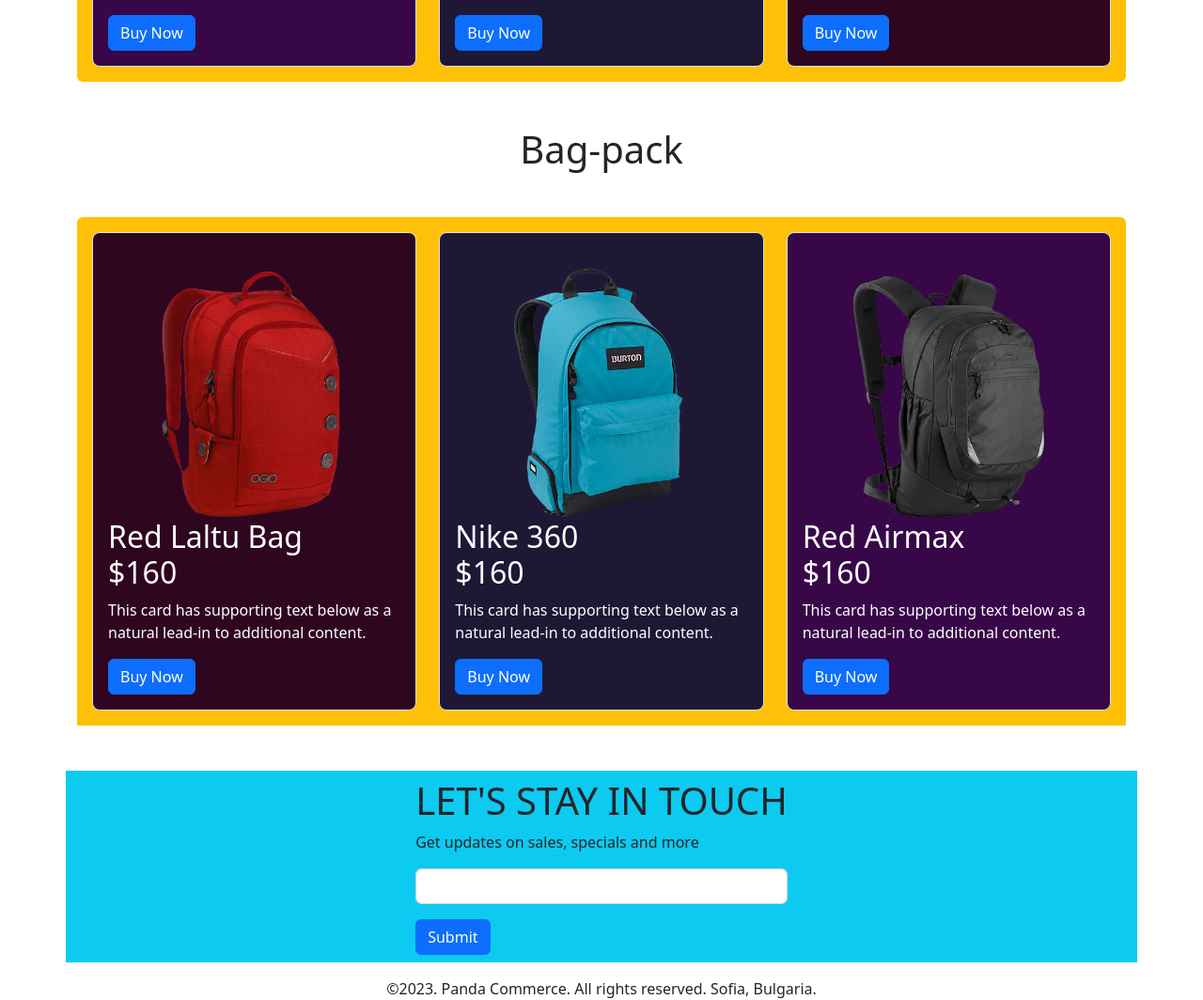
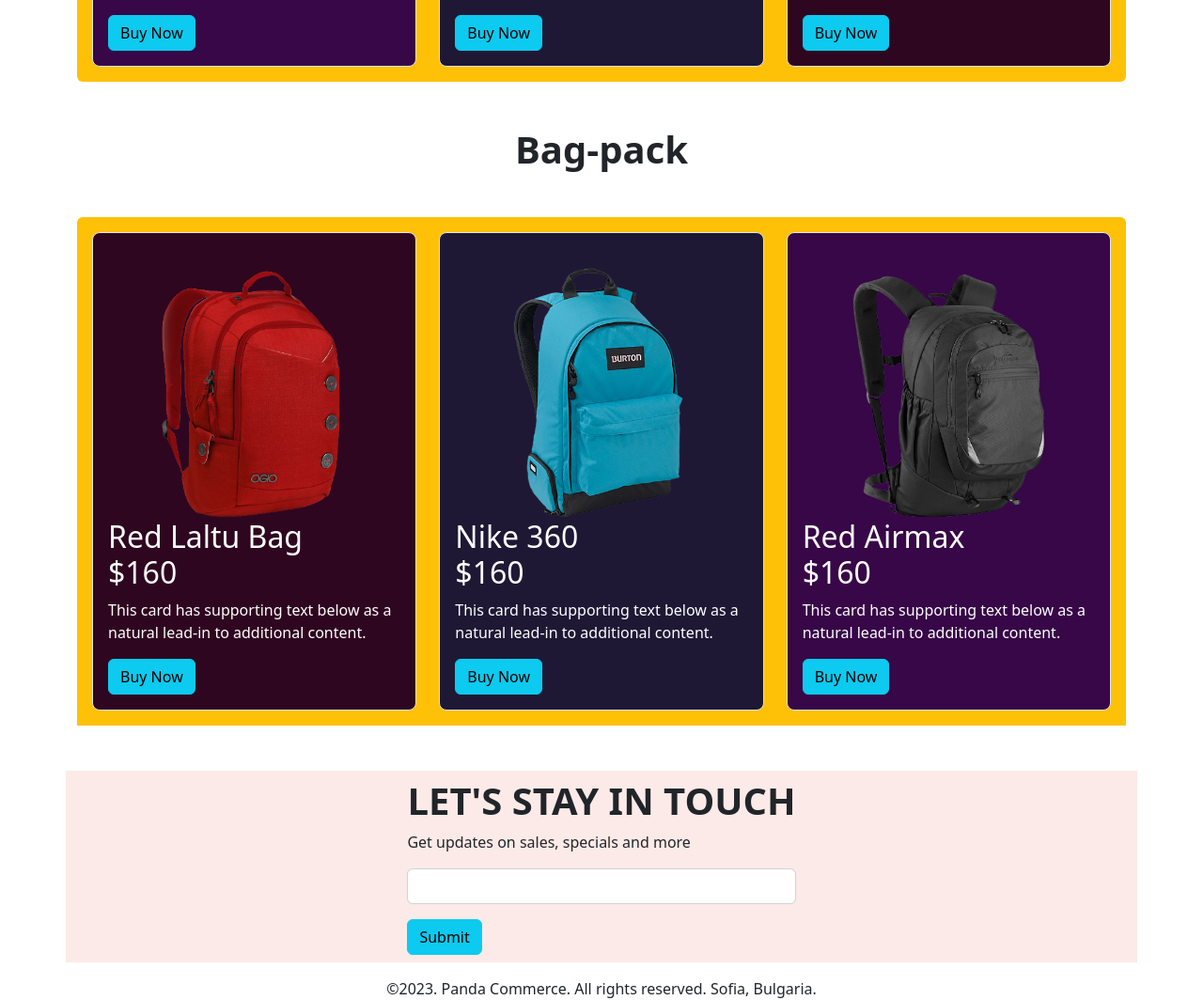
Before and after one commit to akramhoseen/pandda, a plain HTML site: page index.html in a window 1280 px wide. Shown: the part 1540-2604 px from the top of the page at 94% size. Drawn offline with nearby package versions, Linux system fonts and the light colour scheme.

Commit message:
first commit

```diff
--- /dev/null
+++ b/css/costom.css
@@ -0,0 +1,8 @@
+.pandda-bg-info {
+
+    background-color: #fceae8;
+}
+
+h1 {
+    font-weight: 700;
+}
--- a/index.html
+++ b/index.html
@@ -8,6 +8,9 @@
     <link href="https://cdn.jsdelivr.net/npm/bootstrap@5.2.0/dist/css/bootstrap.min.css" rel="stylesheet"
         integrity="sha384-gH2yIJqKdNHPEq0n4Mqa/HGKIhSkIHeL5AyhkYV8i59U5AR6csBvApHHNl/vI1Bx" crossorigin="anonymous">
     <link rel="shortcut icon" href="images/logo.png" type="image/x-icon">
+    <!-- custom css -->
+    <link rel="stylesheet" href="css/costom.css">
+
 </head>
 
 <body>
@@ -50,7 +53,7 @@
         <section class="container mt-5">
             <div id="carouselExampleControls" class="carousel slide " data-bs-ride="carousel">
                 <div class="carousel-inner ">
-                    <div class=" carousel-item active rounded p-5 mb-5  bg-info">
+                    <div class=" carousel-item active rounded p-5 mb-5  pandda-bg-info">
                         <div class="row ">
                             <div class="col-lg-7 col-12 col-sm-12 col-md-6 d-flex align-items-center ">
                                 <div>
@@ -60,7 +63,7 @@
                                         front
                                         of funky world.</p>
                                     <h1>$420</h1>
-                                    <div class=" btn btn-danger">Buy Now</div>
+                                    <div class="  btn btn-info ">Buy Now</div>
                                 </div>
                             </div>
                             <div class="col-lg-5 img-fluid ">
@@ -69,7 +72,7 @@
 
                         </div>
                     </div>
-                    <div class="carousel-item active  rounded p-5 mb-5  bg-info">
+                    <div class="carousel-item active  rounded p-5 mb-5  pandda-bg-info">
                         <div class="row ">
                             <div class="col-lg-7  col-12 col-sm-12 col-md-6 d-flex align-items-center">
                                 <div>
@@ -80,7 +83,7 @@
                                         front
                                         of funky world.</p>
                                     <h1>$1200</h1>
-                                    <div class=" mb-3 btn btn-danger">Buy Now</div>
+                                    <div class=" mb-3  btn btn-info ">Buy Now</div>
                                 </div>
 
                             </div>
@@ -91,7 +94,7 @@
 
                         </div>
                     </div>
-                    <div class="carousel-item active  rounded p-5 mb-5  bg-info">
+                    <div class="carousel-item active  rounded p-5 mb-5  pandda-bg-info">
                         <div class="row ">
                             <div class="col-lg-7 col-12 col-sm-12 col-md-6 d-flex align-items-center">
                                 <div>
@@ -102,7 +105,7 @@
                                         front
                                         of funky world.</p>
                                     <h1>$600</h1>
-                                    <div class=" btn btn-danger">Buy Now</div>
+                                    <div class="  btn btn-info ">Buy Now</div>
                                 </div>
                             </div>
                             <div class="col-lg-5 img-fluid">
@@ -184,7 +187,7 @@
                                 <p class="card-text">Some quick example text to build on the card title and make up the
                                     bulk
                                     of the card's content.</p>
-                                <button type="button" class="btn btn-primary">Buy Now</button>
+                                <button type="button" class=" btn btn-info ">Buy Now</button>
                             </div>
                         </div>
                     </div>
@@ -200,7 +203,7 @@
                                     bulk of the card's conten
 
                                 </p>
-                                <button type="button" class="btn btn-primary">Buy Now</button>
+                                <button type="button" class=" btn btn-info ">Buy Now</button>
                             </div>
                         </div>
                     </div>
@@ -214,7 +217,7 @@
 
                                 <p class="card-text">Some quick example text to build on the card title and make up the
                                     bulk of the card's content.</p>
-                                <button type="button" class="btn btn-primary">Buy Now</button>
+                                <button type="button" class=" btn btn-info ">Buy Now</button>
                             </div>
                         </div>
                     </div>
@@ -242,7 +245,7 @@
                                 <p class="card-text">This card has supporting text below as a natural lead-in to
                                     additional content.
                                 </p>
-                                <button type="button" class="btn btn-primary">Buy Now</button>
+                                <button type="button" class=" btn btn-info ">Buy Now</button>
                             </div>
                         </div>
                     </div>
@@ -260,7 +263,7 @@
                                     additional content.
 
                                 </p>
-                                <button type="button" class="btn btn-primary">Buy Now</button>
+                                <button type="button" class=" btn btn-info ">Buy Now</button>
                             </div>
                         </div>
                     </div>
@@ -273,7 +276,7 @@
                                 <h2>$160</h2>
                                 <p class="card-text">This card has supporting text below as a natural lead-in to
                                     additional content.</p>
-                                <button type="button" class="btn btn-primary">Buy Now</button>
+                                <button type="button" class=" btn btn-info ">Buy Now</button>
                             </div>
                         </div>
                     </div>
@@ -284,7 +287,7 @@
         <!-- backpack end here -->
         <!-- form start here -->
         <section id="Subscribe"
-            class="  container  d-flex flex-column justify-content-center align-items-center  bg-info mb-3 p-2 ">
+            class="  container  d-flex flex-column justify-content-center align-items-center  pandda-bg-info mb-3 p-2 ">
             <div>
                 <h1>LET'S STAY IN TOUCH</h1>
                 <p>Get updates on sales, specials and more</p>
@@ -292,7 +295,7 @@
                     <div class="mb-3">
                         <input type="email" class="form-control" id="exampleInputEmail1" aria-describedby="emailHelp">
                     </div>
-                    <button type="submit" class="btn btn-primary">Submit</button>
+                    <button type="submit" class=" btn btn-info ">Submit</button>
                 </form>
             </div>
         </section>
```
